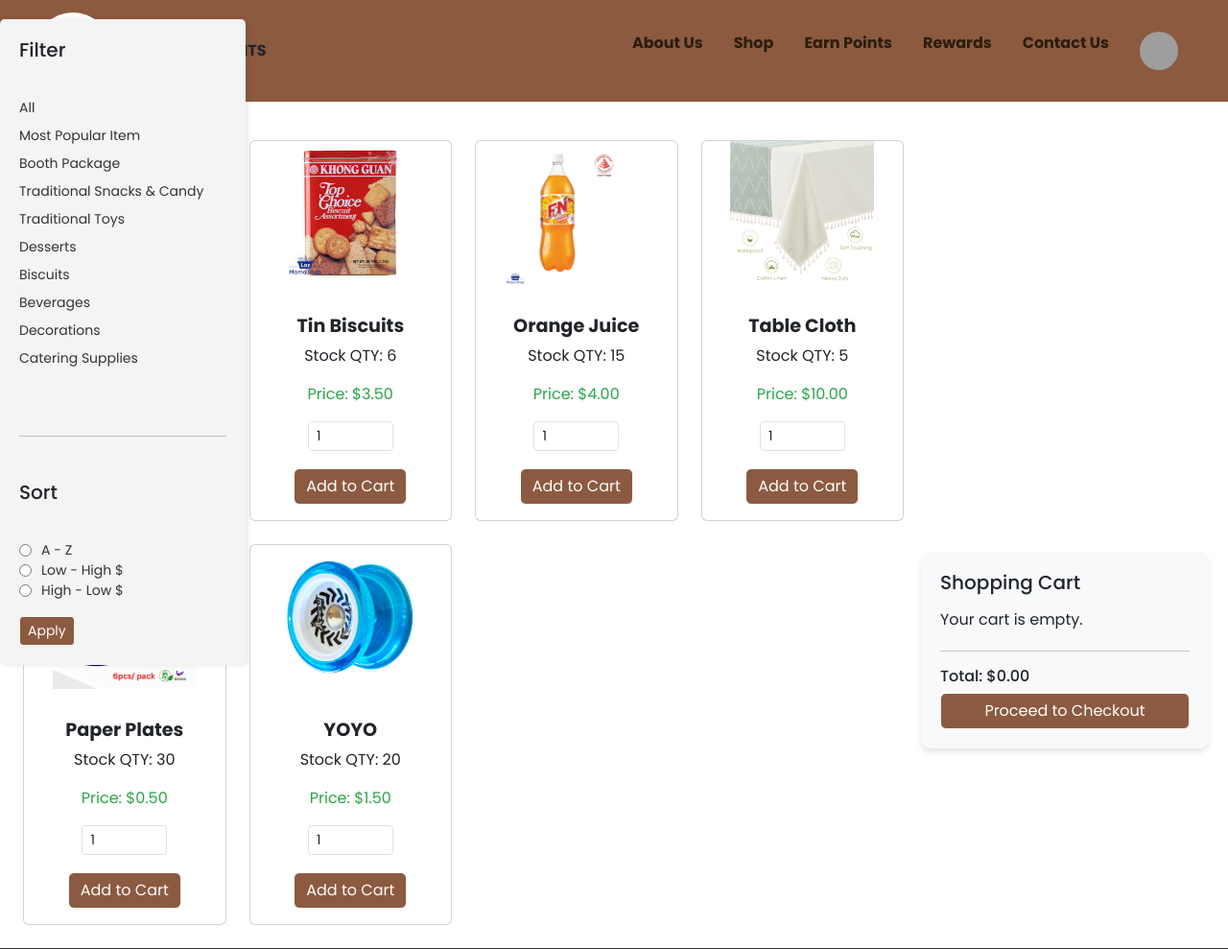
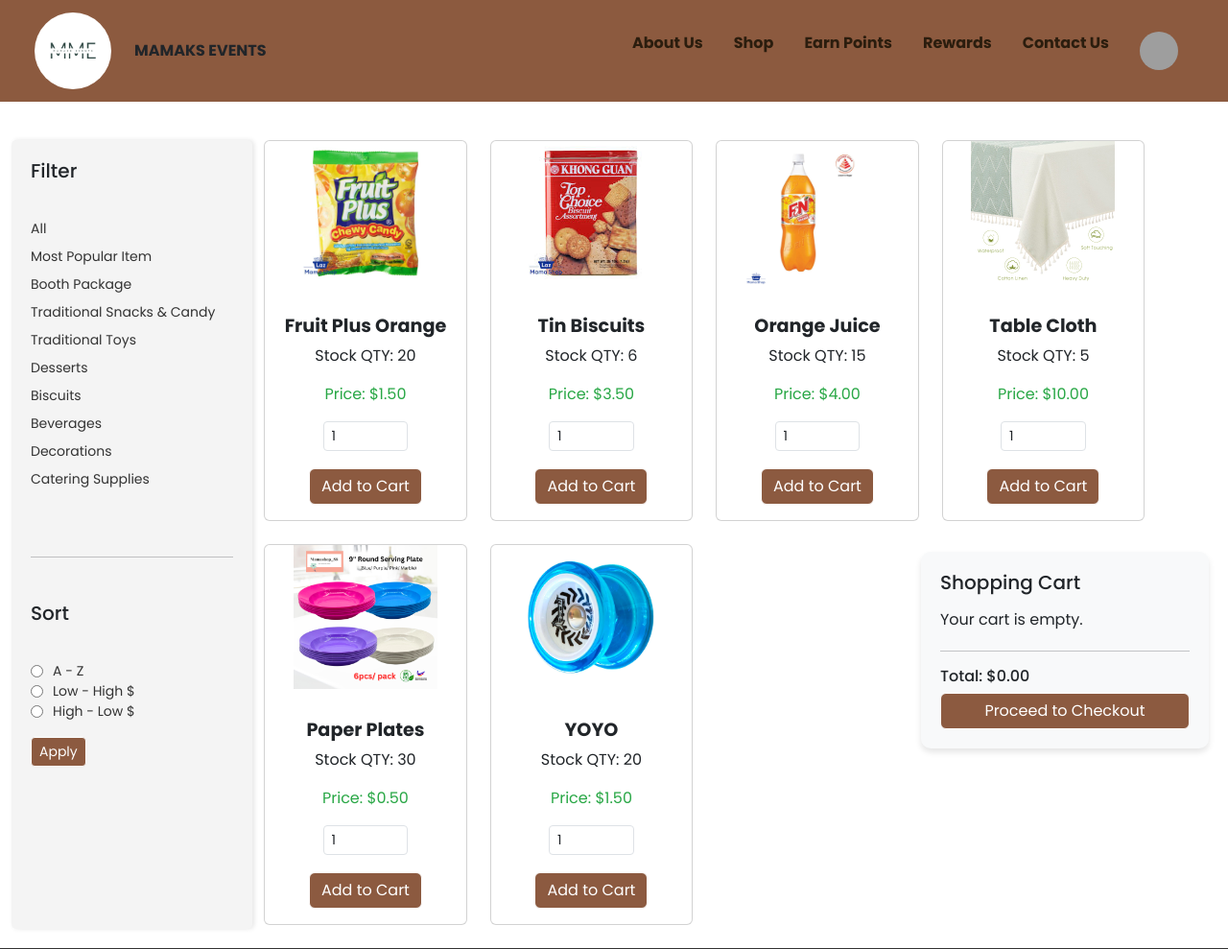
Before and after one commit to Lushfadeds/App-Development-Project, a Flask app: page /shopping in a window 1280 px wide. Shown: the top 989 px of the page at 96% size. Run offline with Flask 3, Linux system fonts and the light colour scheme; some libraries are stand-ins or nearby versions; grey boxes are pictures that could not be loaded.

Commit message:
fixed the shopping

```diff
--- a/static/shopping.css
+++ b/static/shopping.css
@@ -1,14 +1,15 @@
-/* Sidebar */
 .sidebar {
-    width: 20%; /* Fixed width */
+    width: 250px; /* Set a fixed width */
+    height: 100vh; /* Full height */
+    position: relative; /* Ensure it's in the normal document flow */
     background-color: #f4f4f4;
     padding: 20px;
-    height: 100vh; /* Full height */
-    overflow-y: auto;
+    overflow-y: auto; /* Allow scrolling */
     display: flex;
     flex-direction: column;
     gap: 30px;
 }
+
 
 /* Categories Section */
 .categories-section h2,
@@ -128,6 +129,7 @@ categories-section ul li a {
     --bs-gutter-x: 1.5rem;
     --bs-gutter-y: 0;
     display: flex
+
 ;
     flex-wrap: wrap;
     margin-top: calc(-1* var(--bs-gutter-y));
```
